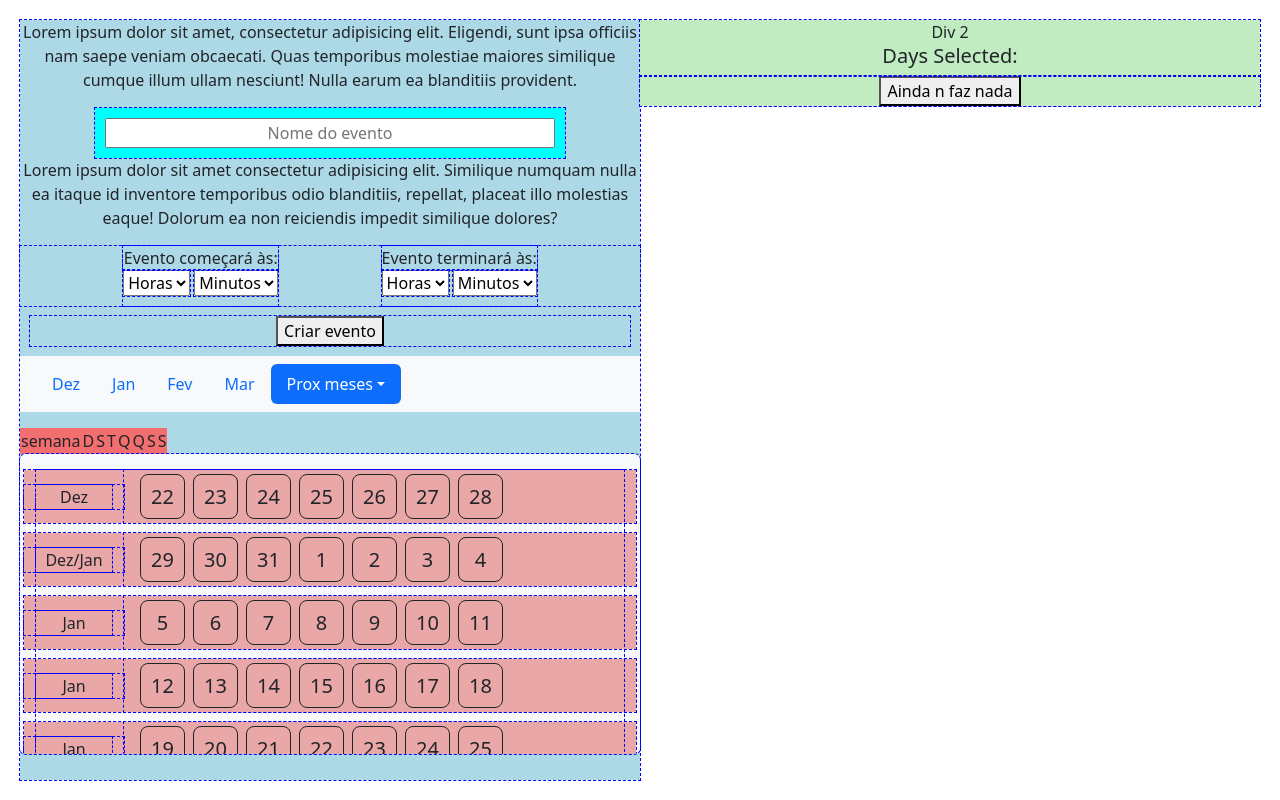
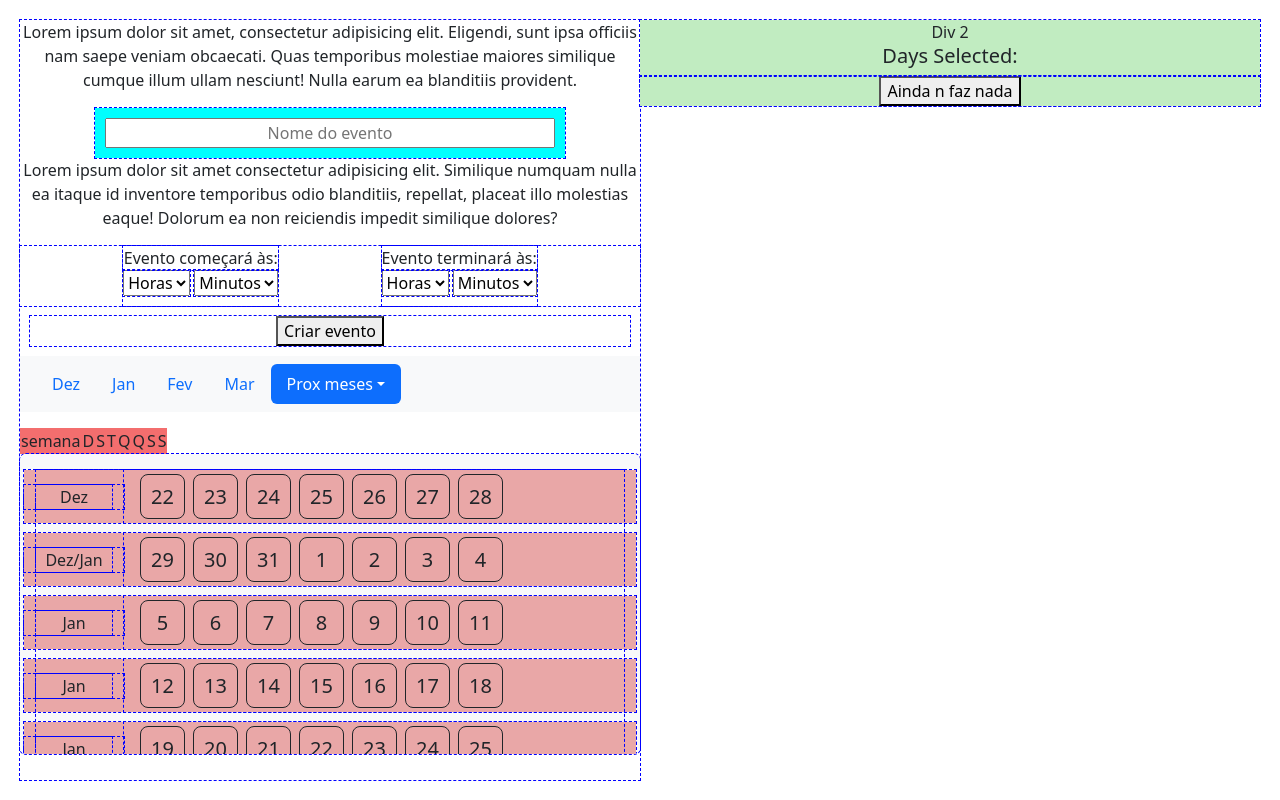
Before and after one commit to GabrielGRR/VouVerTeAviso, a Flask app: page / in a window 1280 px wide. Shown: the part 56-856 px from the top of the page. Run offline with Flask 3, Linux system fonts and the light colour scheme.

Commit message:
FIX remoção temporária de cores

```diff
--- a/static/styles.css
+++ b/static/styles.css
@@ -11,7 +11,7 @@
 
 .div1 {
   flex: 2; /* 4 partes */
-  background-color: rgb(173, 216, 230);
+  /* background-color: rgb(173, 216, 230); */
   text-align: center;
   .scrollspy-example{overflow: scroll; max-height: 300px; overflow-x: hidden};
 }
@@ -126,7 +126,7 @@
 
 .minute{
   width: 58px;
-  background-color: rgba(165, 42, 42, 0.479);
+  /* background-color: rgba(112, 112, 112, 0.219); */
 }
 
 .hour_selected {
```
